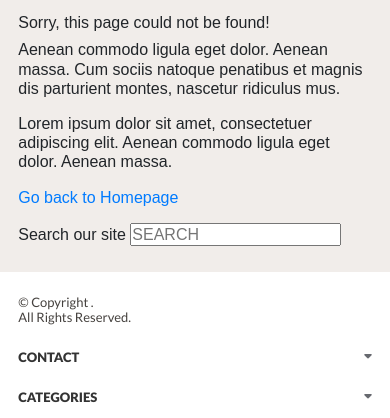
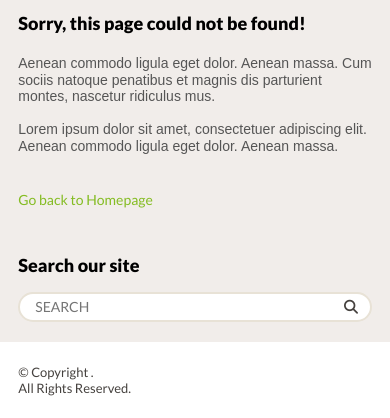
Before and after one commit to bandreivlad/OSF-Academy-Project, a website: page page404.html in a window 390 px wide. Shown: the part 362-780 px from the top of the page. Drawn offline with nearby package versions, Linux system fonts and the light colour scheme.

Commit message:
page404 for mobile done

```diff
--- a/page404.html
+++ b/page404.html
@@ -205,7 +205,8 @@
                                     <p><a href="/index.html">Go back to Homepage</a></p>
                                     <div class="main-404-content-text-search">
                                         <label for="search">Search our site</label>
-                                        <input type="text" id="search" name="user_search" placeholder="SEARCH">
+                                        <input type="text" id="search" name="user_search" placeholder="search">
+                                        <i class="fas fa-search"></i>
                                     </div>
                                 </div>
                             </div>
--- a/scss/page404/_main-content.scss
+++ b/scss/page404/_main-content.scss
@@ -1,9 +1,6 @@
-main {
-    background-color: $background-404;
-}
-
 .page-not-found {
     @include dimension(100%, auto);
+    background-color: $background-404;
 }
 
 .wrapper {
@@ -61,4 +58,59 @@ main {
             padding-bottom: px-to-rem(40px);
         }
     }
+    &-text {
+        h6 {
+            color: #000000;
+            font-family: $main-font;
+            font-weight: 900;
+            margin: 0px;
+            font-size: px-to-rem(18px);
+            margin-bottom: px-to-rem(20px);
+        }
+        &-paragraph {
+            color: #555555;
+            font-family: $main-font;
+            font-size: px-to-rem(14px);
+            margin-bottom: px-to-rem(35px);
+        }
+
+        a {
+            color: $lime-color;
+            font-family: $main-font;
+            font-size: px-to-rem(14px);
+        }
+
+        & > p {
+            padding-bottom: px-to-rem(30px);
+        }
+
+        &-search {
+            @include flexy(flex, column, flex-start);
+            position: relative;
+            label {
+                color: #000000;
+                font-family: $main-font;
+                font-size: px-to-rem(18px);
+                font-weight: 900;
+                margin-bottom: px-to-rem(15px);
+            }
+            input {
+                color: $text-color-dk;
+                // background-color: #1e1d22;
+                text-transform: uppercase;
+                font-family: $main-font;
+                font-size: px-to-rem(14px);
+                border: 2px solid #e8e2d6;
+                border-radius: 25px;
+                padding: px-to-rem(5px) px-to-rem(15px);
+            }
+            i {
+                position: absolute;
+                top: px-to-rem(45px);
+                left: px-to-perc(295px);
+                color: $text-color-dk;
+                font-size: px-to-rem(14px);
+            }
+        }
+    }
 }
```
Also changed, not shown: index.html (+18 -18 lines), css/page404.css, 1 other file.
